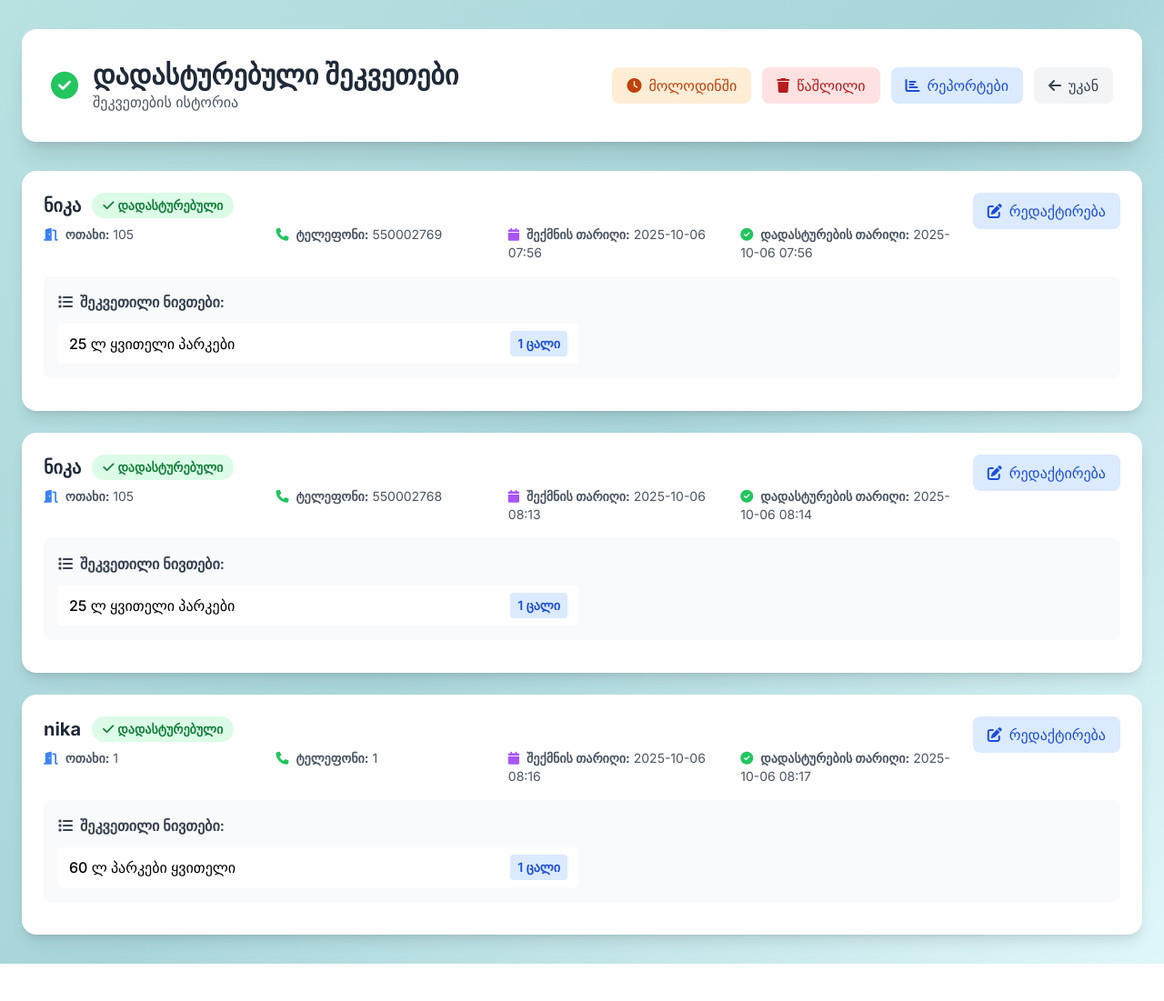
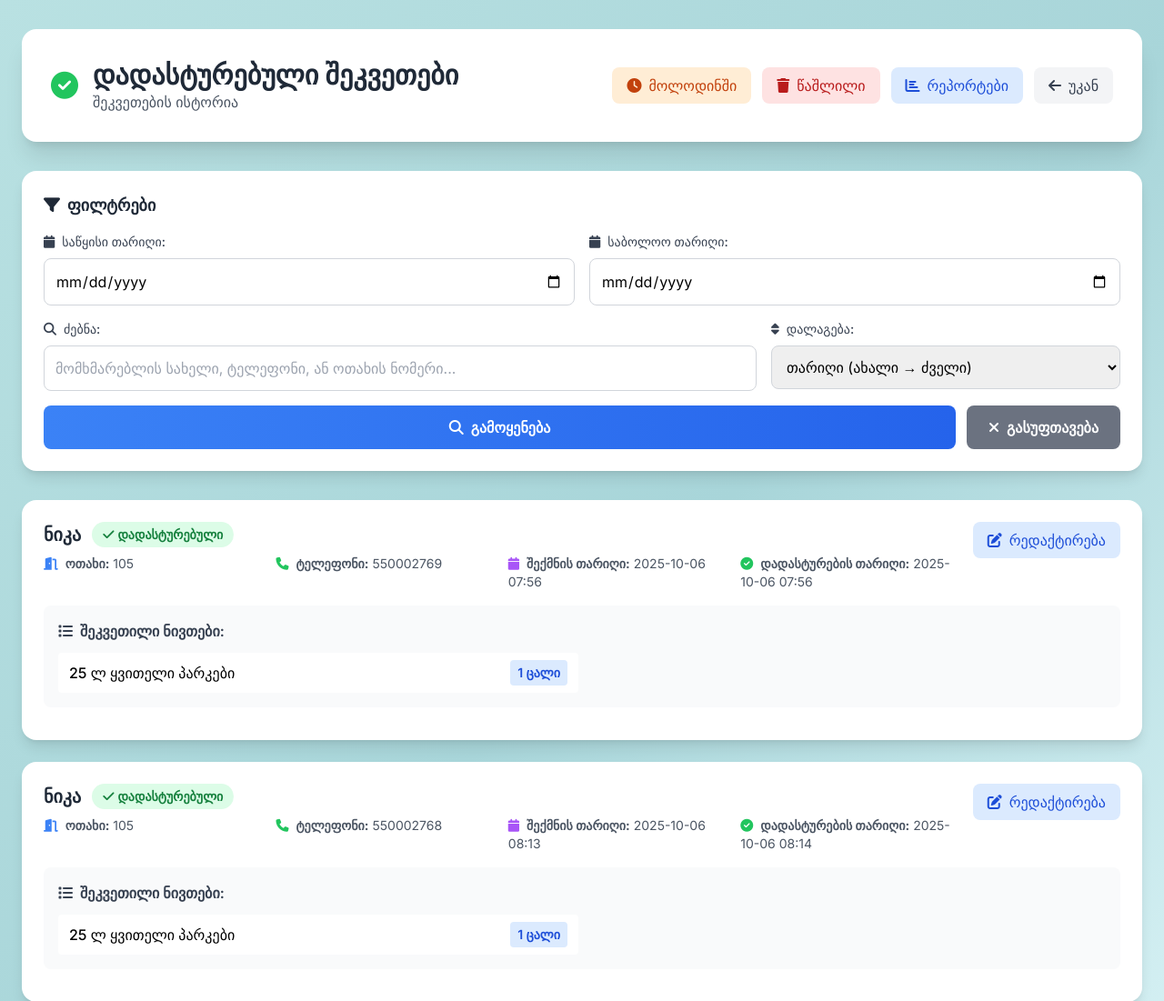
Before and after one commit to F1nn07/order-form-website, a Flask app: template templates/admin_orders_confirmed.html in a window 1280 px wide. Shown: the top 1101 px of the page at 91% size. Before the commit the page ends 1060 px from the top, so only its background shows below. Run offline with Flask 3, Linux system fonts and the light colour scheme; the template is opened without the code that fills it: values that come from a table or form of the project are taken from there, others are empty; some libraries are stand-ins or nearby versions.

Commit message:
confirm order edit/ orders search/

```diff
--- a/app.py
+++ b/app.py
@@ -150,8 +150,63 @@ def admin_orders_confirmed():
         return redirect(url_for('admin_login'))
 
     page = request.args.get('page', 1, type=int)
-    pagination = Order.query.filter_by(status='confirmed').order_by(Order.confirmed_at.desc()).paginate(page=page, per_page=20, error_out=False)
-    return render_template('admin_orders_confirmed.html', orders=pagination.items, pagination=pagination)
+    search_query = request.args.get('search', '').strip()
+    sort_by = request.args.get('sort', 'date_desc')
+
+    # Date range filters
+    start_date_param = request.args.get('start_date')
+    end_date_param = request.args.get('end_date')
+
+    start_date = None
+    end_date = None
+
+    if start_date_param:
+        start_date = datetime.strptime(start_date_param, '%Y-%m-%d')
+    if end_date_param:
+        end_date = datetime.strptime(end_date_param, '%Y-%m-%d')
+        end_date = end_date.replace(hour=23, minute=59, second=59)
+
+    # Base query
+    query = Order.query.filter_by(status='confirmed')
+
+    # Apply date range filter
+    if start_date:
+        query = query.filter(Order.confirmed_at >= start_date)
+    if end_date:
+        query = query.filter(Order.confirmed_at <= end_date)
+
+    # Apply search filter
+    if search_query:
+        query = query.filter(
+            db.or_(
+                Order.customer_name.ilike(f'%{search_query}%'),
+                Order.customer_phone.ilike(f'%{search_query}%'),
+                Order.room_number.ilike(f'%{search_query}%')
+            )
+        )
+
+    # Apply sorting
+    if sort_by == 'date_desc':
+        query = query.order_by(Order.confirmed_at.desc())
+    elif sort_by == 'date_asc':
+        query = query.order_by(Order.confirmed_at.asc())
+    elif sort_by == 'name_asc':
+        query = query.order_by(Order.customer_name.asc())
+    elif sort_by == 'name_desc':
+        query = query.order_by(Order.customer_name.desc())
+    elif sort_by == 'room_asc':
+        query = query.order_by(Order.room_number.asc())
+    elif sort_by == 'room_desc':
+        query = query.order_by(Order.room_number.desc())
+
+    pagination = query.paginate(page=page, per_page=20, error_out=False)
+    return render_template('admin_orders_confirmed.html',
+                         orders=pagination.items,
+                         pagination=pagination,
+                         search_query=search_query,
+                         sort_by=sort_by,
+                         start_date=start_date_param or '',
+                         end_date=end_date_param or '')
 
 @app.route('/admin/orders/deleted')
 def admin_orders_deleted():
--- a/templates/admin_orders_confirmed.html
+++ b/templates/admin_orders_confirmed.html
@@ -35,6 +35,69 @@
                     </a>
                 </div>
             </div>
+        </div>
+
+        <!-- Search and Sort Filters -->
+        <div class="bg-white rounded-2xl shadow-lg p-6 mb-8">
+            <h3 class="text-lg font-bold text-gray-800 mb-4">
+                <i class="fas fa-filter mr-2"></i>ფილტრები
+            </h3>
+            <form method="GET" class="space-y-4">
+                <!-- Date Range -->
+                <div class="grid md:grid-cols-2 gap-4">
+                    <div>
+                        <label class="block text-sm font-medium text-gray-700 mb-2">
+                            <i class="fas fa-calendar mr-2"></i>საწყისი თარიღი:
+                        </label>
+                        <input type="date" name="start_date" value="{{ start_date }}"
+                               class="w-full p-3 border border-gray-300 rounded-lg focus:ring-2 focus:ring-blue-500">
+                    </div>
+                    <div>
+                        <label class="block text-sm font-medium text-gray-700 mb-2">
+                            <i class="fas fa-calendar mr-2"></i>საბოლოო თარიღი:
+                        </label>
+                        <input type="date" name="end_date" value="{{ end_date }}"
+                               class="w-full p-3 border border-gray-300 rounded-lg focus:ring-2 focus:ring-blue-500">
+                    </div>
+                </div>
+
+                <!-- Search and Sort -->
+                <div class="grid md:grid-cols-3 gap-4">
+                    <div class="md:col-span-2">
+                        <label class="block text-sm font-medium text-gray-700 mb-2">
+                            <i class="fas fa-search mr-2"></i>ძებნა:
+                        </label>
+                        <input type="text" name="search" value="{{ search_query }}"
+                               placeholder="მომხმარებლის სახელი, ტელეფონი, ან ოთახის ნომერი..."
+                               class="w-full p-3 border border-gray-300 rounded-lg focus:ring-2 focus:ring-blue-500">
+                    </div>
+                    <div>
+                        <label class="block text-sm font-medium text-gray-700 mb-2">
+                            <i class="fas fa-sort mr-2"></i>დალაგება:
+                        </label>
+                        <select name="sort" class="w-full p-3 border border-gray-300 rounded-lg focus:ring-2 focus:ring-blue-500">
+                            <option value="date_desc" {{ 'selected' if sort_by == 'date_desc' }}>თარიღი (ახალი → ძველი)</option>
+                            <option value="date_asc" {{ 'selected' if sort_by == 'date_asc' }}>თარიღი (ძველი → ახალი)</option>
+                            <option value="name_asc" {{ 'selected' if sort_by == 'name_asc' }}>სახელი (A → Z)</option>
+                            <option value="name_desc" {{ 'selected' if sort_by == 'name_desc' }}>სახელი (Z → A)</option>
+                            <option value="room_asc" {{ 'selected' if sort_by == 'room_asc' }}>ოთახი (ზრდადობით)</option>
+                            <option value="room_desc" {{ 'selected' if sort_by == 'room_desc' }}>ოთახი (კლებადობით)</option>
+                        </select>
+                    </div>
+                </div>
+
+                <!-- Action Buttons -->
+                <div class="flex gap-3">
+                    <button type="submit" class="flex-1 bg-gradient-to-r from-blue-500 to-blue-600 text-white py-3 rounded-lg font-semibold hover:from-blue-600 hover:to-blue-700 transition-all">
+                        <i class="fas fa-search mr-2"></i>გამოყენება
+                    </button>
+                    {% if search_query or sort_by != 'date_desc' or start_date or end_date %}
+                    <a href="{{ url_for('admin_orders_confirmed') }}" class="px-6 py-3 bg-gray-500 text-white rounded-lg font-semibold hover:bg-gray-600 transition-all">
+                        <i class="fas fa-times mr-2"></i>გასუფთავება
+                    </a>
+                    {% endif %}
+                </div>
+            </form>
         </div>
 
         <!-- Orders List -->
@@ -122,21 +185,21 @@
                 <nav aria-label="Page navigation">
                     <ul class="inline-flex items-center -space-x-px">
                         <li>
-                            <a href="{{ url_for('admin_orders_confirmed', page=pagination.prev_num) if pagination.has_prev else '#' }}"
+                            <a href="{{ url_for('admin_orders_confirmed', page=pagination.prev_num, search=search_query, sort=sort_by, start_date=start_date, end_date=end_date) if pagination.has_prev else '#' }}"
                                class="px-3 py-2 ml-0 leading-tight text-gray-500 bg-white border border-gray-300 rounded-l-lg hover:bg-gray-100 {{ 'opacity-50 cursor-not-allowed' if not pagination.has_prev }}">
                                 Previous
                             </a>
                         </li>
                         {% for page_num in range(1, pagination.pages + 1) %}
                             <li>
-                                <a href="{{ url_for('admin_orders_confirmed', page=page_num) }}"
+                                <a href="{{ url_for('admin_orders_confirmed', page=page_num, search=search_query, sort=sort_by, start_date=start_date, end_date=end_date) }}"
                                    class="px-3 py-2 leading-tight border border-gray-300 {{ 'bg-blue-50 text-blue-600' if page_num == pagination.page else 'text-gray-500 bg-white hover:bg-gray-100' }}">
                                     {{ page_num }}
                                 </a>
                             </li>
                         {% endfor %}
                         <li>
-                            <a href="{{ url_for('admin_orders_confirmed', page=pagination.next_num) if pagination.has_next else '#' }}"
+                            <a href="{{ url_for('admin_orders_confirmed', page=pagination.next_num, search=search_query, sort=sort_by, start_date=start_date, end_date=end_date) if pagination.has_next else '#' }}"
                                class="px-3 py-2 leading-tight text-gray-500 bg-white border border-gray-300 rounded-r-lg hover:bg-gray-100 {{ 'opacity-50 cursor-not-allowed' if not pagination.has_next }}">
                                 Next
                             </a>
```
Also changed, not shown: data/inventory.db.
